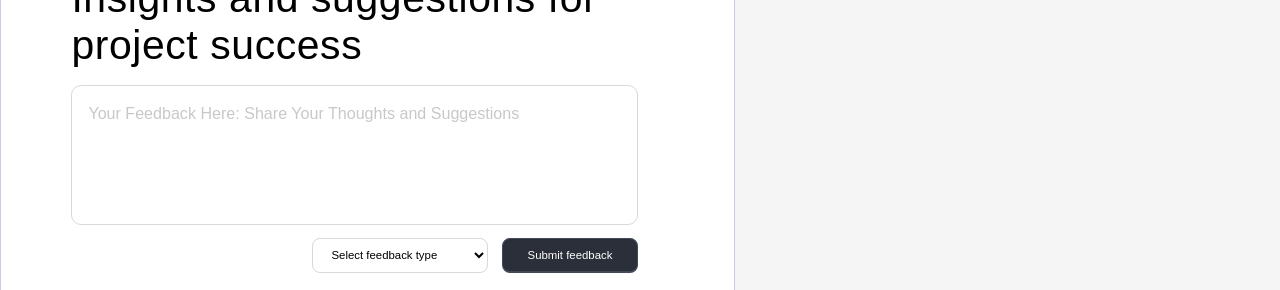
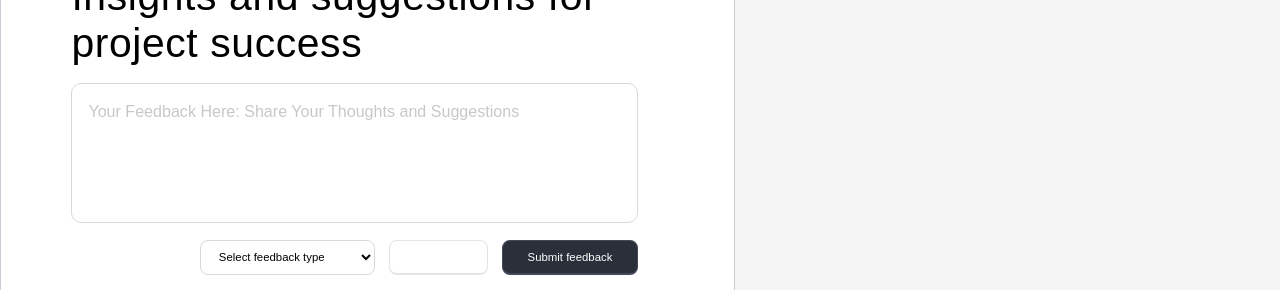
Before and after one commit to aldse/generateDiagram, a React (Vite) app in the folder Front/: page / in a window 1280 px wide. Shown: the part 662-952 px from the top of the page. Built offline with nearby package versions, Linux system fonts and the light colour scheme; a web font is replaced by a local one.

Commit message:
feedbackInitial

```diff
--- a/Front/src/api/index.js
+++ b/Front/src/api/index.js
@@ -2,6 +2,10 @@ import axios from "axios";
 
 export const generateDiagram = axios.create({
   baseURL: "https://generatediagramabackend.onrender.com/api",
+});
+
+export const feedback = axios.create({
+  baseURL: "https://generatediagramabackend.onrender.com/api/feedback"
 });
 
 export const fetchAddressByCep = async (cep) => {
--- a/Front/src/components/CardsLandingPageComponets/cards/Feedbacks/Forms/index.jsx
+++ b/Front/src/components/CardsLandingPageComponets/cards/Feedbacks/Forms/index.jsx
@@ -1,38 +1,81 @@
 import styles from "./styles.module.scss";
 import Button from "../../../elements/Button";
-import Input from "../../../elements/Input"
+import Input from "../../../elements/Input";
 import Select from "../../../elements/Select";
 import Translate from "../../../../TranslateComponents/index";
+import { useState } from "react";
+import { feedback } from "../../../../../api";
 
 export default function Forms({ header }) {
+  const [message, setMessage] = useState("");
+  const [type, setType] = useState("");
+  const userID = localStorage.getItem('token');
+
   const translate = localStorage.getItem("translate") || "eng";
   const options = [
-    { value: "suggestion", label: Translate.getText("suggestion", translate)},
-    { value: "something is not right", label: Translate.getText("somethingRight", translate)},
-    { value: "praise", label: Translate.getText("praise", translate)},
+    { value: "1", label: Translate.getText("suggestion", translate) },
+    { value: "2", label: Translate.getText("somethingRight", translate) },
+    { value: "3", label: Translate.getText("praise", translate) },
   ];
+
+  const handleSubmit = async (event) => {
+    event.preventDefault();
+
+    console.log("Antes de enviar:");
+    console.log("userID:", userID);
+    console.log("type:", type);
+    console.log("message:", message);
+
+    if (!userID || !type || !message) {
+      console.error("Missing fields: userID, type, or message is empty.");
+      return;
+    }
+
+    try {
+      const response = await feedback.post("/createFeedback", {
+        userID,
+        type,
+        message
+      });
+      console.log("Feedback submitted successfully:", response.data);
+    } catch (error) {
+      console.error("Error submitting feedback:", error.response ? error.response.data : error.message);
+    }
+  };
 
   return (
     <div className={styles.card}>
       <div className={styles.card__content}>
         <div className={styles.card__header}>{header}</div>
-        {/* <form action="" method="post"> */}
+        <form onSubmit={handleSubmit}>
           <Input
-          placeholder=
-            {Translate.getText("placeholdercard4", translate)}
-
+            id="message"
+            type="text"
+            value={message}
+            onChange={(e) => setMessage(e.target.value)}
+            placeholder={Translate.getText("placeholdercard4", translate)}
             width={"95.7414474351%"}
           />
           <div className={styles.card__controls}>
-          <Select placeholder={Translate.getText("titleSelect", translate)} options={options} />
+            <Select
+              placeholder={Translate.getText("titleSelect", translate)}
+              options={options}
+              onChange={(selectedOption) => {
+                if (selectedOption) {
+                  setType(selectedOption.value);
+                }
+              }}
+            />
+            <Button></Button>
             <Button
               text={Translate.getText("submitFeedback", translate)}
               theme={"dark"}
               width={"8.54513rem"}
               height={"2.17944rem"}
+              type="submit"
             />
           </div>
-        {/* </form> */}
+        </form>
       </div>
     </div>
   );
--- a/Front/src/components/CardsLandingPageComponets/elements/Button/index.jsx
+++ b/Front/src/components/CardsLandingPageComponets/elements/Button/index.jsx
@@ -22,7 +22,6 @@ export default function Button({
   const [openRegister, setOpenRegister] = useState(false);
 
   const toggleModal = () => {
-    console.log("clicado")
     setOpenLogin((wasModalVisible) => !wasModalVisible);
   };
 
```
Also changed, not shown: Front/src/components/CardsLandingPageComponets/elements/Button/button1.jsx (added, +28 -0 lines). Lines whose indentation alone changed are shown as unchanged.
